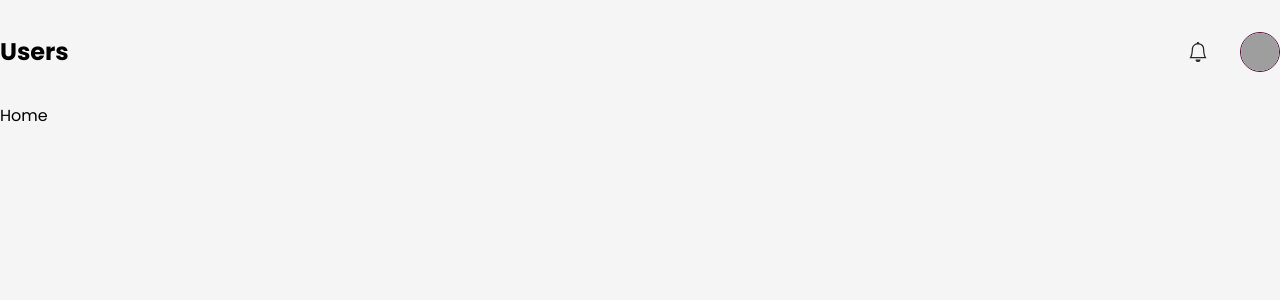
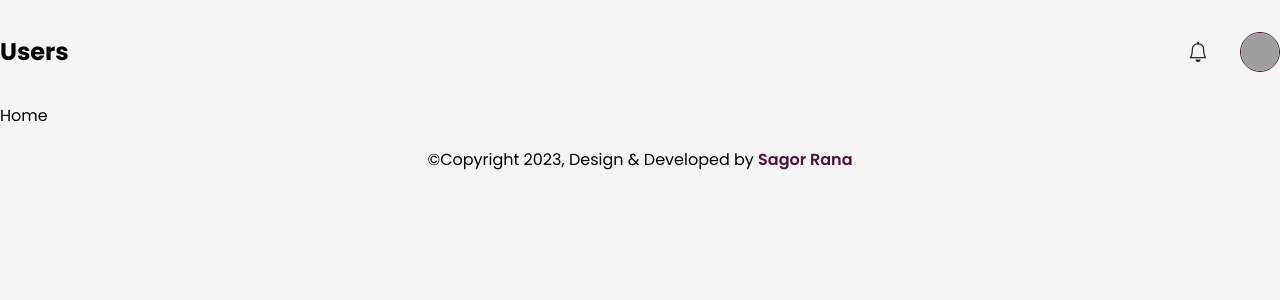
Before and after one commit to sagorranait/user-profile-test, a React (Create React App) app: page / in a window 1280 px wide. Shown: the top 300 px of the page. Built offline with nearby package versions, Linux system fonts and the light colour scheme; grey boxes are pictures that could not be loaded.

Commit message:
Design of Footer is done.

```diff
--- a/src/App.js
+++ b/src/App.js
@@ -1,11 +1,13 @@
 import { Outlet } from "react-router-dom";
 import Header from "./components/Header";
+import Footer from "./components/Footer";
 
 function App() {
   return (
     <div className="app container mx-auto">
       <Header/>
-      <Outlet/>
+        <Outlet/>
+      <Footer/>
     </div>
   );
 }
--- /dev/null
+++ b/src/components/Footer.js
@@ -0,0 +1,14 @@
+import React from 'react'
+import { Link } from 'react-router-dom'
+
+function Footer() {
+  return (
+    <div className='py-5'>
+      <p className='text-center'>
+        &copy;Copyright 2023, Design & Developed by <Link to={'https://www.linkedin.com/in/sagorranait/'} className='text-primary font-semibold'>Sagor Rana</Link>
+      </p>
+    </div>
+  )
+}
+
+export default Footer
```
